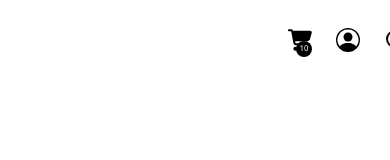
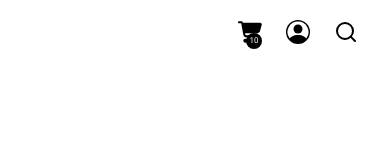
Before and after one commit to sani1426/next-project, a Next.js app: page / in a window 390 px wide. Shown: the top 160 px of the page. Built offline with nearby package versions, Linux system fonts and the light colour scheme.

Commit message:
update Navbar.jsx

```diff
--- a/components/shared/Navbar.jsx
+++ b/components/shared/Navbar.jsx
@@ -9,7 +9,7 @@ const Navbar = () => {
   return (
     <div className='flex items-center justify-between py-5 font-medium px-10'>
       {/* <img src={assets.logo} alt="logo-image" className="w-36" /> */}
-      <h1 className='text-4xl font-bold'>سامان شاپ</h1>
+      <h1 className='sm:text-3xl md:text-4xl font-bold'>سامان شاپ</h1>
       <ul className='hidden sm:flex gap-5 sm:text-sm md:text-lg text-gray-700'>
         {navItems.map((n) => (
           <NavLink key={n.id} path={n.href} title={n.title} />
```
